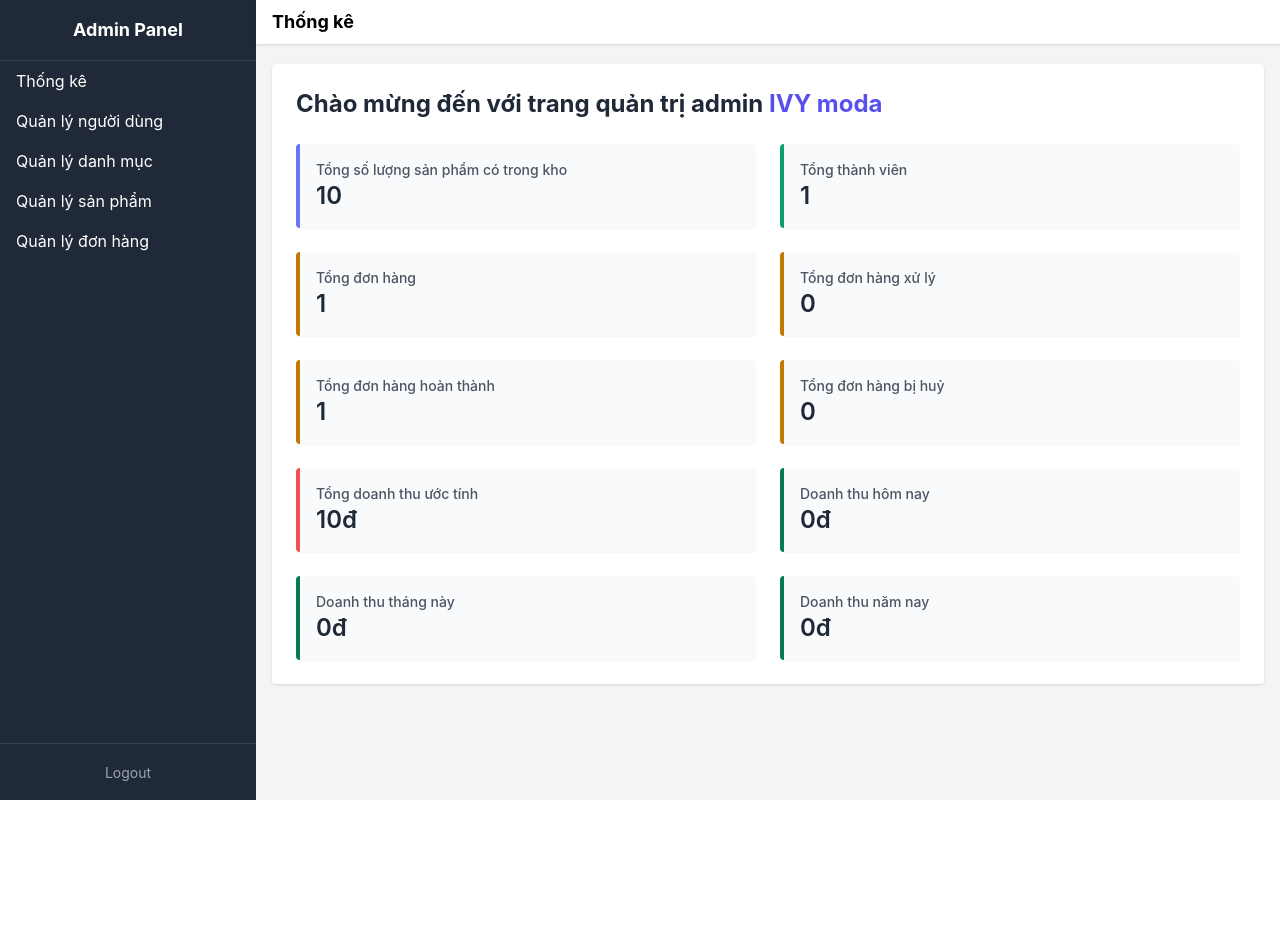
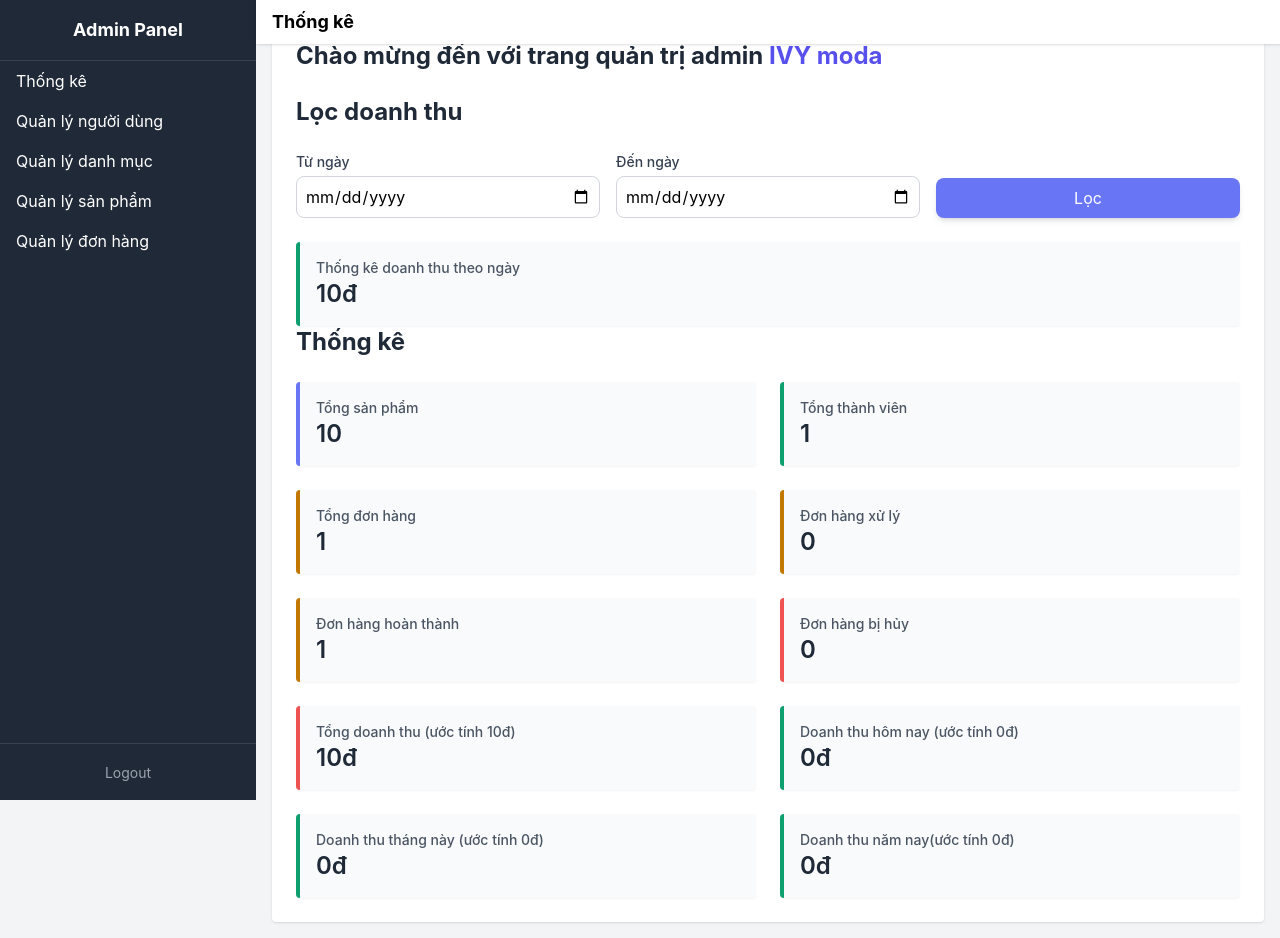
Before and after one commit to hoanghiep2625/Shop-Ivymoda, a PHP site: page /index.php?action=thongke in a window 1280 px wide. Before the commit the page ends 800 px from the top, so only its background shows below. Run offline with PHP 8.4, Linux system fonts and the light colour scheme; the visitor is signed in with stand-in values (Sample User, id 1); tables that the repository leaves empty or names only in its code hold one stand-in row (values such as "Sample post"); some libraries are stand-ins or nearby versions.

Commit message:
update filter

```diff
--- a/controllers/AdminController.php
+++ b/controllers/AdminController.php
@@ -16,18 +16,33 @@ class AdminController
     }
     public function thongke()
     {
+        $from_date = isset($_POST['from_date']) ? $_POST['from_date'] : null;
+        $to_date = isset($_POST['to_date']) ? $_POST['to_date'] : null;
+
+        if ($from_date && $to_date) {
+            $locdoanhthu = $this->AdminModel->getDoanhThuTuNgayDenNgay($from_date, $to_date);
+        } else {
+            $locdoanhthu = $this->AdminModel->getDoanhThuTT();
+        }
         $total_orders_xuly = $this->AdminModel->total_orders_xuly();
         $total_orders_dahuy = $this->AdminModel->total_orders_dahuy();
         $total_orders_hoanthanh = $this->AdminModel->total_orders_hoanthanh();
         $today_revenue = $this->AdminModel->getTodayRevenue();
         $monthly_revenue = $this->AdminModel->getMonthlyRevenue();
         $year_revenue = $this->AdminModel->getYearRevenue();
-        $doanhthu = $this->AdminModel->getDoanhThu();
         $total_orders = $this->AdminModel->getCountOrders();
         $total_users = $this->AdminModel->getCountUsers();
         $soluongsanpham = $this->AdminModel->getCountStock();
+        $doanhthu = $this->AdminModel->getDoanhThu();
+
+        $doanhthutt = $this->AdminModel->getDoanhThuTT();
+        $today_revenuett = $this->AdminModel->getTodayRevenueTT();
+        $monthly_revenuett = $this->AdminModel->getMonthlyRevenueTT();
+        $year_revenuett = $this->AdminModel->getYearRevenuTT();
+
         include "./views/admin/thongke.php";
     }
+
     public function quan_ly_nguoi_dung()
     {
         $users = $this->AdminModel->getAllUser();
@@ -135,7 +150,6 @@ class AdminController
     }
     public function editStatusOrder()
     {
-        // Kiểm tra nếu có dữ liệu gửi lên từ AJAX
         if ($_SERVER['REQUEST_METHOD'] == 'POST' && isset($_POST['status']) && isset($_POST['order_id'])) {
             $status = $_POST['status'];
             $orderId = $_POST['order_id'];
--- a/models/AdminModel.php
+++ b/models/AdminModel.php
@@ -73,6 +73,22 @@ class AdminModel
         $sub_sub_categories = $stmt->fetchAll(PDO::FETCH_ASSOC);
         return $sub_sub_categories;
     }
+    public function getDoanhThuTuNgayDenNgay($from_date, $to_date)
+    {
+        $sql = "SELECT SUM(total_price) AS doanhthu
+            FROM orders
+            WHERE order_date BETWEEN :from_date AND :to_date
+            AND status = 'completed'";
+
+        $stmt = $this->conn->prepare($sql);
+        $stmt->bindParam(':from_date', $from_date);
+        $stmt->bindParam(':to_date', $to_date);
+        $stmt->execute();
+
+        $result = $stmt->fetch(PDO::FETCH_ASSOC);
+        return $result['doanhthu'] ?? 0;
+    }
+
     public function getSubSubCategoriesById($id)
     {
         $query = "SELECT * FROM sub_subcategories WHERE parent_subcategory_id = :id";
@@ -146,6 +162,18 @@ class AdminModel
         $result = $stmt->fetch(PDO::FETCH_ASSOC);
         return $result['total'] ?? 0;
     }
+    public function getYearRevenuTT()
+    {
+        $currentYear = date('Y'); // Lấy năm hiện tại
+        $sql = "SELECT SUM(total_price) AS total
+            FROM orders
+            WHERE YEAR(order_date) = :year AND status = 'completed'";
+        $stmt = $this->conn->prepare($sql);
+        $stmt->bindParam(':year', $currentYear, PDO::PARAM_INT);
+        $stmt->execute();
+        $result = $stmt->fetch(PDO::FETCH_ASSOC);
+        return $result['total'] ?? 0;
+    }
 
     public function getMonthlyRevenue()
     {
@@ -154,6 +182,20 @@ class AdminModel
         $sql = "SELECT SUM(total_price) AS total
             FROM orders
             WHERE YEAR(order_date) = :year AND MONTH(order_date) = :month";
+        $stmt = $this->conn->prepare($sql);
+        $stmt->bindParam(':year', $currentYear, PDO::PARAM_INT);
+        $stmt->bindParam(':month', $currentMonth, PDO::PARAM_INT);
+        $stmt->execute();
+        $result = $stmt->fetch(PDO::FETCH_ASSOC);
+        return $result['total'] ?? 0;
+    }
+    public function getMonthlyRevenueTT()
+    {
+        $currentYear = date('Y'); // Lấy năm hiện tại
+        $currentMonth = date('m'); // Lấy tháng hiện tại
+        $sql = "SELECT SUM(total_price) AS total
+            FROM orders
+            WHERE YEAR(order_date) = :year AND MONTH(order_date) = :month AND status = 'completed'";
         $stmt = $this->conn->prepare($sql);
         $stmt->bindParam(':year', $currentYear, PDO::PARAM_INT);
         $stmt->bindParam(':month', $currentMonth, PDO::PARAM_INT);
@@ -197,11 +239,31 @@ class AdminModel
         $result = $stmt->fetch(PDO::FETCH_ASSOC);
         return $result['total'] ?? 0;
     }
+    public function getTodayRevenueTT()
+    {
+        $currentDate = date('Y-m-d'); // Lấy ngày hiện tại
+        $sql = "SELECT SUM(total_price) AS total
+            FROM orders
+            WHERE DATE(order_date) = :date AND status = 'completed'";
+        $stmt = $this->conn->prepare($sql);
+        $stmt->bindParam(':date', $currentDate);
+        $stmt->execute();
+        $result = $stmt->fetch(PDO::FETCH_ASSOC);
+        return $result['total'] ?? 0;
+    }
 
 
     public function getDoanhThu()
     {
         $sql = "SELECT SUM(total_price) AS total FROM orders";
+        $stmt = $this->conn->prepare($sql);
+        $stmt->execute();
+        $result = $stmt->fetch(PDO::FETCH_ASSOC);
+        return $result['total'] ?? 0;
+    }
+    public function getDoanhThuTT()
+    {
+        $sql = "SELECT SUM(total_price) AS total FROM orders WHERE status = 'completed'";
         $stmt = $this->conn->prepare($sql);
         $stmt->execute();
         $result = $stmt->fetch(PDO::FETCH_ASSOC);
--- a/views/admin/partials/menu.php
+++ b/views/admin/partials/menu.php
@@ -22,6 +22,6 @@
          </ul>
      </nav>
      <div class="p-4 border-t border-gray-700 text-center">
-         <a href="#" class="text-sm text-gray-400 hover:underline">Logout</a>
+         <a href="?action=logout" class="text-sm text-gray-400 hover:underline">Logout</a>
      </div>
  </aside>
--- a/views/admin/thongke.php
+++ b/views/admin/thongke.php
@@ -4,6 +4,7 @@
     <!-- Wrapper -->
     <div class="flex h-full">
         <?php include "partials/menu.php"; ?>
+
         <div class="flex-1 flex flex-col ml-64">
             <!-- Top Navbar -->
             <header class="bg-white shadow px-4 py-2 flex justify-between items-center fixed w-full">
@@ -11,71 +12,78 @@
             </header>
 
             <!-- Main Section -->
-            <main class="p-4 flex-grow bg-gray-100 pt-16">
+            <main class="p-4 flex-grow bg-gray-100 pt-20">
                 <div class="bg-white p-6 shadow rounded">
                     <!-- Tiêu đề chính -->
                     <h1 class="text-2xl font-bold text-gray-800 mb-6">
                         Chào mừng đến với trang quản trị admin <span class="text-indigo-600">IVY moda</span>
                     </h1>
 
-                    <!-- Thông tin tổng quan -->
-                    <div class="grid grid-cols-1 md:grid-cols-2 gap-6">
-                        <!-- Tổng số lượng sản phẩm -->
-                        <div class="p-4 bg-gray-50 border-l-4 border-indigo-500 rounded shadow-sm">
-                            <h2 class="text-sm font-medium text-gray-600">Tổng số lượng sản phẩm có trong kho</h2>
-                            <p class="text-2xl font-semibold text-gray-800"><?= $soluongsanpham ?></p>
+                    <div class="text-2xl font-bold text-gray-800 mb-6">Lọc doanh thu</div>
+                    <form action="?action=thongke" method="POST" class="mb-6">
+                        <div class="grid grid-cols-1 md:grid-cols-3 gap-4">
+                            <div>
+                                <label for="from_date" class="block text-sm font-medium text-gray-700 mb-1">
+                                    Từ ngày
+                                </label>
+                                <input type="date"
+                                    name="from_date"
+                                    id="from_date"
+                                    value="<?= isset($_GET['from_date']) ? $_GET['from_date'] : '' ?>"
+                                    class="block w-full p-2 border border-gray-300 rounded-lg focus:outline-none focus:ring-2 focus:ring-indigo-500 focus:border-indigo-500">
+                            </div>
+                            <div>
+                                <label for="to_date" class="block text-sm font-medium text-gray-700 mb-1">
+                                    Đến ngày
+                                </label>
+                                <input type="date"
+                                    name="to_date"
+                                    id="to_date"
+                                    value="<?= isset($_GET['to_date']) ? $_GET['to_date'] : '' ?>"
+                                    class="block w-full p-2 border border-gray-300 rounded-lg focus:outline-none focus:ring-2 focus:ring-indigo-500 focus:border-indigo-500">
+                            </div>
+                            <div class="flex items-end">
+                                <button type="submit"
+                                    class="w-full bg-indigo-500 text-white px-4 py-2 rounded-lg shadow-md hover:bg-indigo-600 transition-all">
+                                    Lọc
+                                </button>
+                            </div>
                         </div>
+                    </form>
+                    <div class='p-4 bg-gray-50 border-l-4 border-green-500 rounded shadow-sm'>
+                        <h2 class='text-sm font-medium text-gray-600'>Thống kê doanh thu theo ngày</h2>
+                        <p class='text-2xl font-semibold text-gray-800'><?= number_format($locdoanhthu, 0, ',', '.') ?>đ</p>
+                    </div>
+                    <div class="text-2xl font-bold text-gray-800 mb-6">Thống kê</div>
+                    <div class="grid grid-cols-1 md:grid-cols-2 lg:grid-cols-3 gap-6">
+                        <!-- Thẻ thống kê -->
+                        <?php
+                        $cards = [
+                            ['title' => 'Tổng sản phẩm', 'value' => $soluongsanpham, 'color' => 'indigo'],
+                            ['title' => 'Tổng thành viên', 'value' => $total_users, 'color' => 'green'],
+                            ['title' => 'Tổng đơn hàng', 'value' => $total_orders, 'color' => 'yellow'],
+                            ['title' => 'Đơn hàng xử lý', 'value' => $total_orders_xuly, 'color' => 'yellow'],
+                            ['title' => 'Đơn hàng hoàn thành', 'value' => $total_orders_hoanthanh, 'color' => 'yellow'],
+                            ['title' => 'Đơn hàng bị hủy', 'value' => $total_orders_dahuy, 'color' => 'red'],
+                            ['title' => 'Tổng doanh thu (ước tính ' . number_format($doanhthu, 0, ',', '.') . 'đ)', 'value' => number_format($doanhthutt, 0, ',', '.') . 'đ', 'color' => 'red'],
+                            ['title' => 'Doanh thu hôm nay (ước tính ' . number_format($today_revenue, 0, ',', '.') . 'đ)', 'value' => number_format($today_revenuett, 0, ',', '.') . 'đ', 'color' => 'green'],
+                            ['title' => 'Doanh thu tháng này (ước tính ' . number_format($monthly_revenue, 0, ',', '.') . 'đ)', 'value' => number_format($monthly_revenuett, 0, ',', '.') . 'đ', 'color' => 'green'],
+                            ['title' => 'Doanh thu năm nay(ước tính ' . number_format($year_revenue, 0, ',', '.') . 'đ)', 'value' => number_format($year_revenuett, 0, ',', '.') . 'đ', 'color' => 'green'],
+                        ];
 
-                        <!-- Tổng số lượng thành viên -->
-                        <div class="p-4 bg-gray-50 border-l-4 border-green-500 rounded shadow-sm">
-                            <h2 class="text-sm font-medium text-gray-600">Tổng thành viên</h2>
-                            <p class="text-2xl font-semibold text-gray-800"><?= $total_users ?></p>
-                        </div>
-
-                        <!-- Tổng số đơn hàng -->
-                        <div class="p-4 bg-gray-50 border-l-4 border-yellow-500 rounded shadow-sm">
-                            <h2 class="text-sm font-medium text-gray-600">Tổng đơn hàng</h2>
-                            <p class="text-2xl font-semibold text-gray-800"><?= $total_orders ?></p>
-                        </div>
-                        <div class="p-4 bg-gray-50 border-l-4 border-yellow-500 rounded shadow-sm">
-                            <h2 class="text-sm font-medium text-gray-600">Tổng đơn hàng xử lý</h2>
-                            <p class="text-2xl font-semibold text-gray-800"><?= $total_orders_xuly ?></p>
-                        </div>
-                        <div class="p-4 bg-gray-50 border-l-4 border-yellow-500 rounded shadow-sm">
-                            <h2 class="text-sm font-medium text-gray-600">Tổng đơn hàng hoàn thành</h2>
-                            <p class="text-2xl font-semibold text-gray-800"><?= $total_orders_hoanthanh ?></p>
-                        </div>
-                        <div class="p-4 bg-gray-50 border-l-4 border-yellow-500 rounded shadow-sm">
-                            <h2 class="text-sm font-medium text-gray-600">Tổng đơn hàng bị huỷ</h2>
-                            <p class="text-2xl font-semibold text-gray-800"><?= $total_orders_dahuy ?></p>
-                        </div>
-
-                        <!-- Doanh thu ước tính -->
-                        <div class="p-4 bg-gray-50 border-l-4 border-red-500 rounded shadow-sm">
-                            <h2 class="text-sm font-medium text-gray-600">Tổng doanh thu ước tính</h2>
-                            <p class="text-2xl font-semibold text-gray-800"><?= number_format($doanhthu, 0, ',', '.') ?>đ</p>
-                        </div>
-                        <div class="p-4 bg-gray-50 border-l-4 border-green-600 rounded shadow-sm">
-                            <h2 class="text-sm font-medium text-gray-600">Doanh thu hôm nay</h2>
-                            <p class="text-2xl font-semibold text-gray-800"><?= number_format($today_revenue, 0, ',', '.') ?>đ</p>
-                        </div>
-
-                        <div class="p-4 bg-gray-50 border-l-4 border-green-600 rounded shadow-sm">
-                            <h2 class="text-sm font-medium text-gray-600">Doanh thu tháng này</h2>
-                            <p class="text-2xl font-semibold text-gray-800"><?= number_format($monthly_revenue, 0, ',', '.') ?>đ</p>
-                        </div>
-                        <div class="p-4 bg-gray-50 border-l-4 border-green-600 rounded shadow-sm">
-                            <h2 class="text-sm font-medium text-gray-600">Doanh thu năm nay</h2>
-                            <p class="text-2xl font-semibold text-gray-800"><?= number_format($year_revenue, 0, ',', '.') ?>đ</p>
-                        </div>
-
+                        foreach ($cards as $card) {
+                            echo "
+                                <div class='p-4 bg-gray-50 border-l-4 border-{$card['color']}-500 rounded shadow-sm'>
+                                    <h2 class='text-sm font-medium text-gray-600'>{$card['title']}</h2>
+                                    <p class='text-2xl font-semibold text-gray-800'>{$card['value']}</p>
+                                </div>";
+                        }
+                        ?>
                     </div>
                 </div>
             </main>
-
         </div>
     </div>
-
 </body>
 <?php include "partials/footer.php"; ?>
 
```
